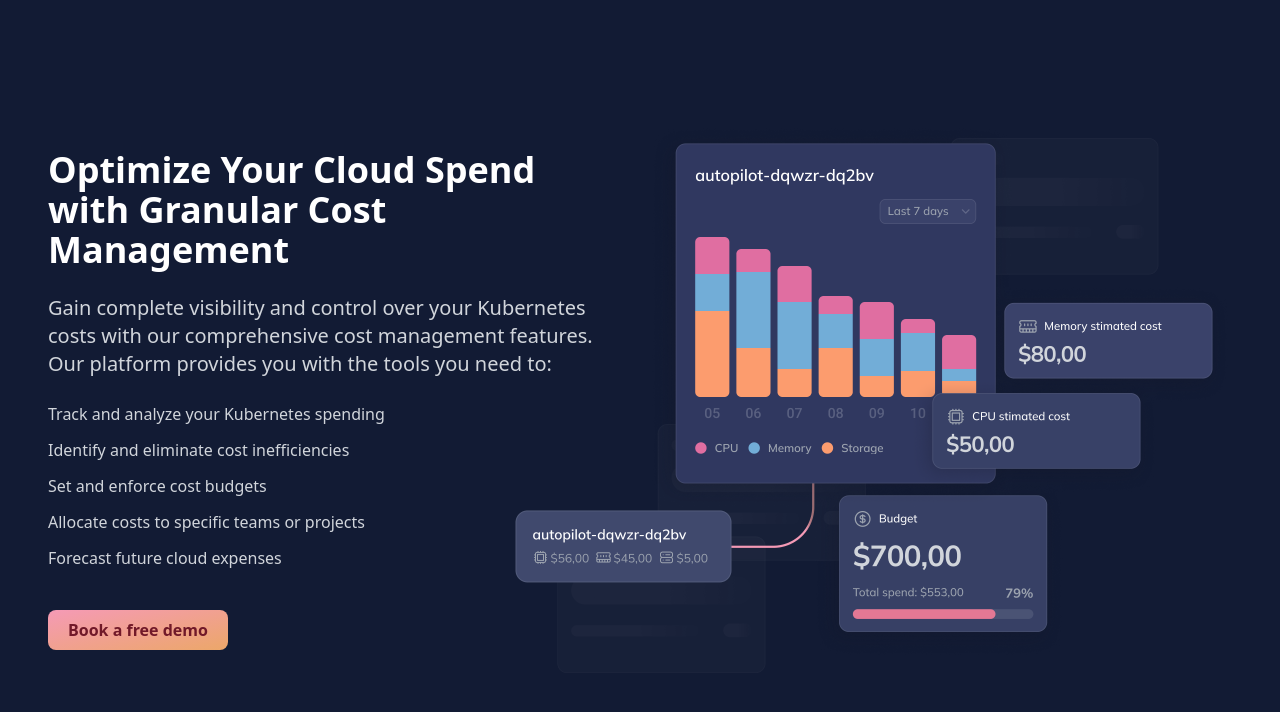
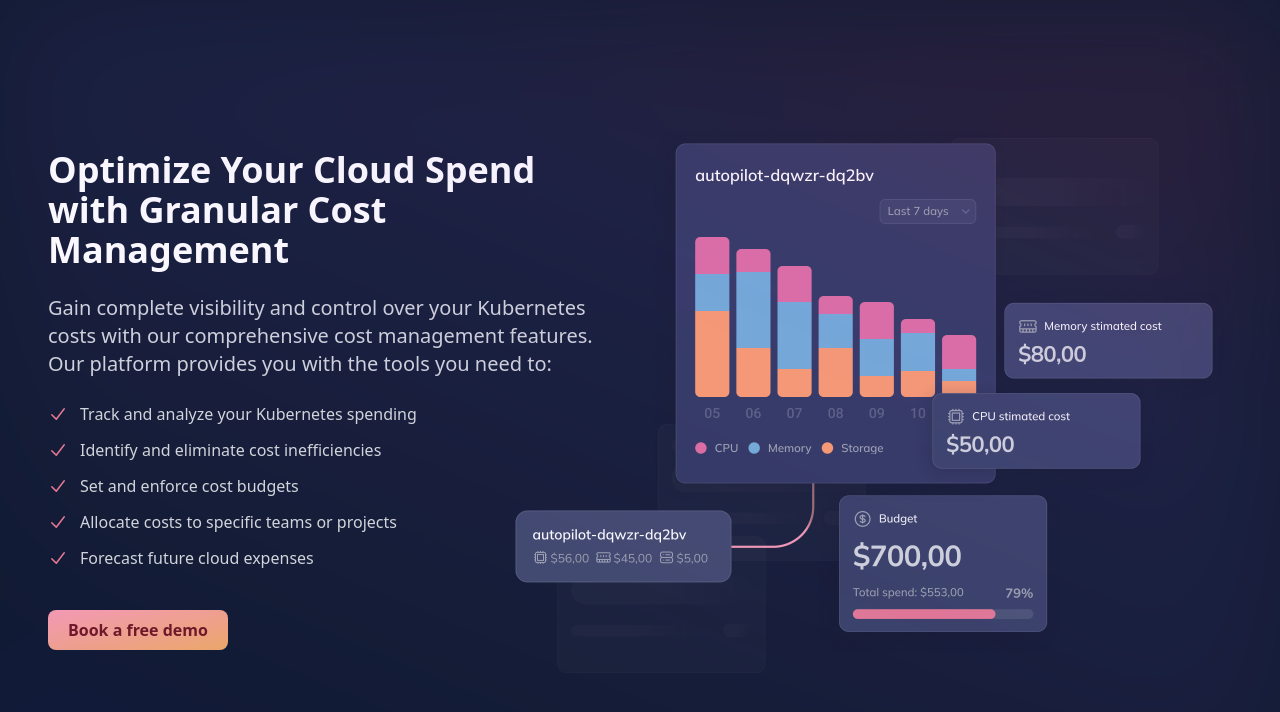
Before and after one commit to buhodev/technical-test, a SvelteKit app: page / in a window 1280 px wide. Shown: the top 712 px of the page. Built offline with nearby package versions, Linux system fonts and the light colour scheme.

Commit message:
Changes to be committed: 	modified:   src/routes/+page.svelte      added the icons to the especifications of the feature 	new file:   src/routes/checkIcon.svelte         Finished the design

```diff
--- a/src/routes/+page.svelte
+++ b/src/routes/+page.svelte
@@ -1,5 +1,6 @@
 <script>
 	import Feature from './feature.svelte';
+	import CheckIcon from './checkIcon.svelte';
 </script>
 
 <main class="flex h-full items-center justify-center bg-surface-900">
@@ -9,14 +10,14 @@
 		ctaText="Book a free demo"
 		ctaLink="#"
 		imageSrc="/cost-management-image.png"
-		imageAlt=" Cost Management Feature"
+		imageAlt="Cost Management Feature"
 	><slot>
 		<ul class="flex flex-col gap-2 text-gray-300 md:gap-3">
-			<li>Track and analyze your Kubernetes spending</li>
-			<li>Identify and eliminate cost inefficiencies</li>
-			<li>Set and enforce cost budgets</li>
-			<li>Allocate costs to specific teams or projects</li>
-			<li>Forecast future cloud expenses</li>
+			<li class="pl-8 relative "> <CheckIcon class="absolute left-0 top-0.5 size-5 text-secondary-400"/> Track and analyze your Kubernetes spending</li>
+			<li class="pl-8 relative"> <CheckIcon class="absolute left-0 top-0.5 size-5 text-secondary-400"/>  Identify and eliminate cost inefficiencies</li>
+			<li class="pl-8 relative"><CheckIcon class="absolute left-0 top-0.5 size-5 text-secondary-400"/>  Set and enforce cost budgets</li>
+			<li class="pl-8 relative"><CheckIcon class="absolute left-0 top-0.5 size-5 text-secondary-400"/>  Allocate costs to specific teams or projects</li>
+			<li class="pl-8 relative"><CheckIcon class="absolute left-0 top-0.5 size-5 text-secondary-400"/>  Forecast future cloud expenses</li>
 		</ul></slot></Feature
 	>
 </main>
--- /dev/null
+++ b/src/routes/checkIcon.svelte
@@ -0,0 +1,13 @@
+<script lang="ts">
+	let className: string | undefined = 'size-5'
+	export { className as class };
+</script>
+
+<!-- SVG of the "Check" Mini icon copied from https://heroicons.com -->
+<svg xmlns="http://www.w3.org/2000/svg" viewBox="0 0 20 20" fill="currentColor" class={className}>
+	<path
+		fill-rule="evenodd"
+		d="M16.704 4.153a.75.75 0 0 1 .143 1.052l-8 10.5a.75.75 0 0 1-1.127.075l-4.5-4.5a.75.75 0 0 1 1.06-1.06l3.894 3.893 7.48-9.817a.75.75 0 0 1 1.05-.143Z"
+		clip-rule="evenodd"
+	/>
+</svg>
--- a/src/routes/feature.svelte
+++ b/src/routes/feature.svelte
@@ -7,7 +7,7 @@
     export let imageAlt;
   </script>
 <section >
-    <div class="w-full h-full inset-0 absolute blur-3xl pointer-events-none hidden" style="background:linear-gradient(202.72deg, rgba(237, 78, 139, 0.1) 14.76%, rgba(152, 103, 240, 0.09) 34.37%, rgba(152, 103, 240, 0) 86.62%, rgba(0, 0, 255, 0.1) 100%)"></div>
+    <div class="w-full h-full inset-0 absolute blur-3xl pointer-events-none" style="background:linear-gradient(202.72deg, rgba(237, 78, 139, 0.1) 14.76%, rgba(152, 103, 240, 0.09) 34.37%, rgba(152, 103, 240, 0) 86.62%, rgba(0, 0, 255, 0.1) 100%)"></div>
     <div class="flex max-md:flex-col items-center px-6 lg:px-12 py-20 gap-8 max-w-7xl m-auto z-10">
         <div class="flex flex-col basis-3/5 gap-3 md:gap-6">
             <h2 class="text-2xl xl:text-4xl font-bold text-white">{title}</h2>
```
